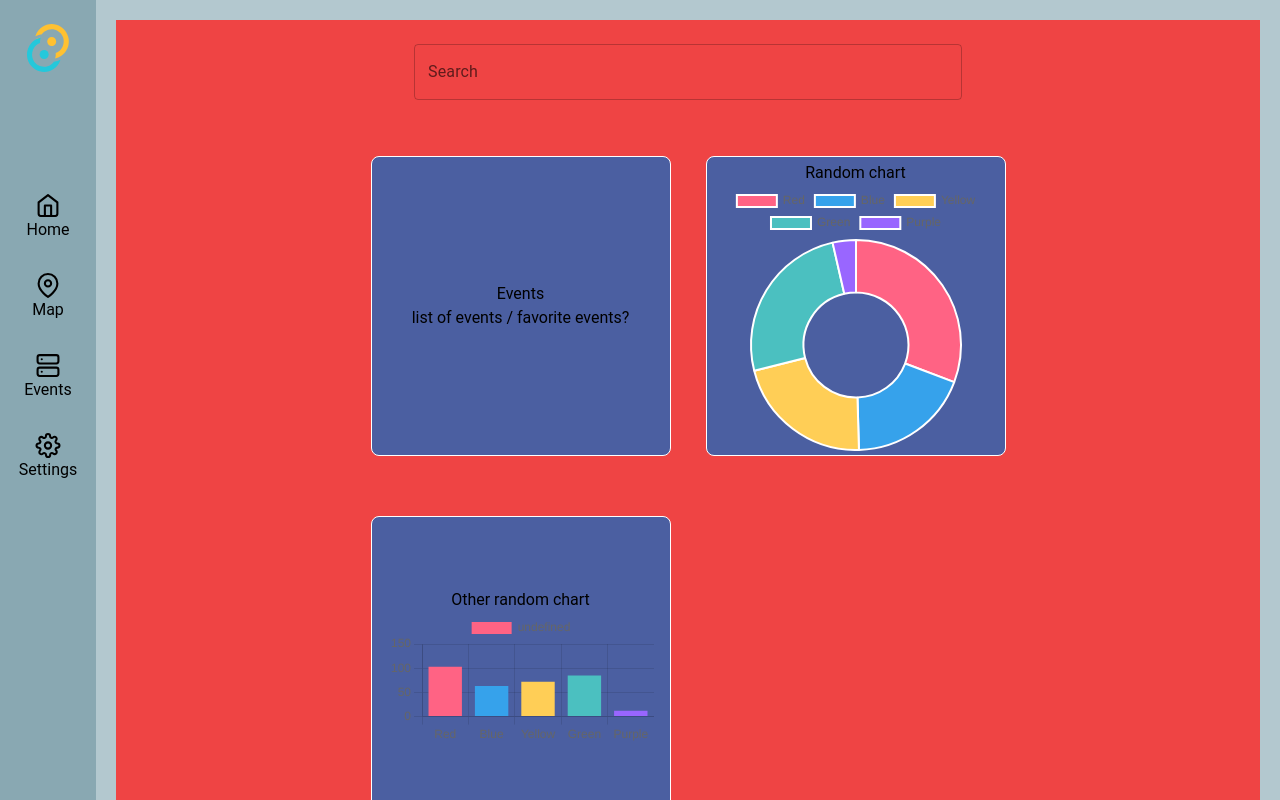
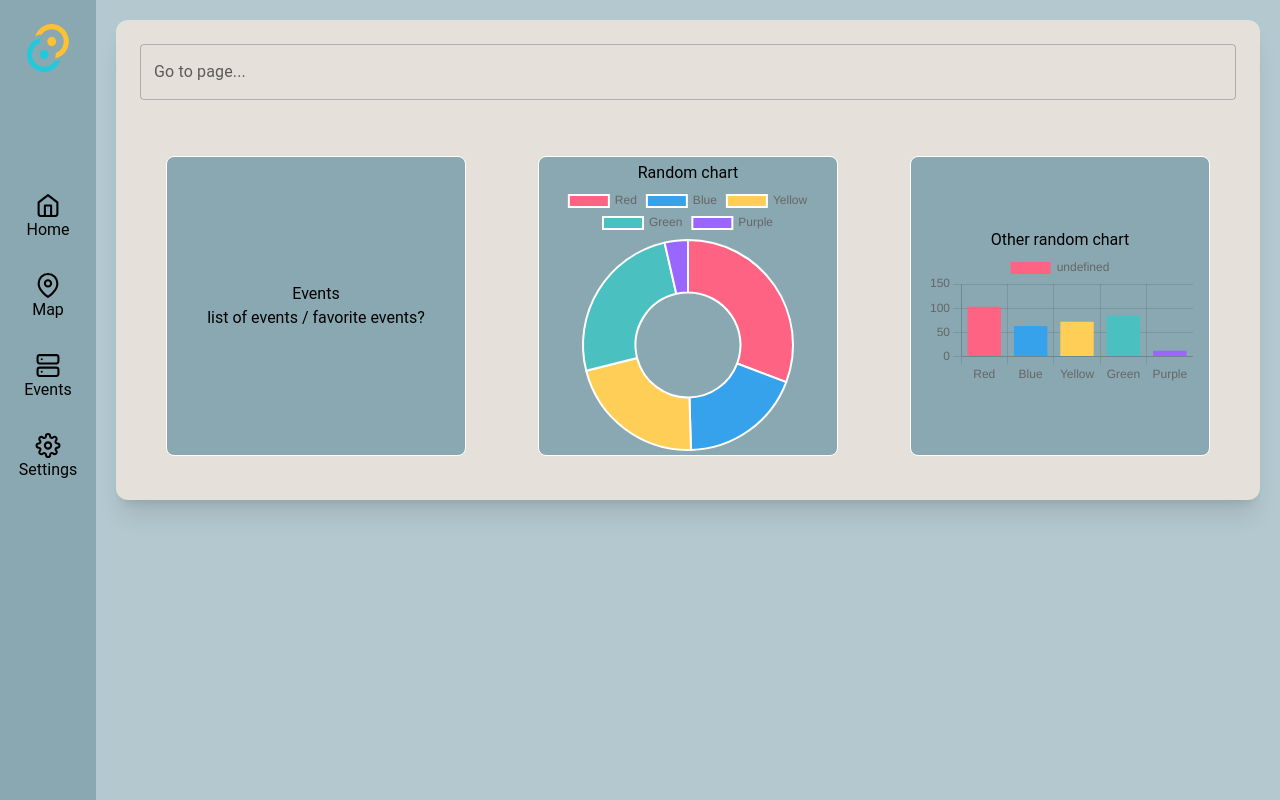
Before and after one commit to SubhayanDas08/ase_grp2, a React (Vite) app in the folder frontend/apps/desktop/: page / in a window 1280 px wide. Built offline with nearby package versions, Linux system fonts and the light colour scheme.

Commit message:
Updated home

```diff
--- a/frontend/apps/desktop/src/App.css
+++ b/frontend/apps/desktop/src/App.css
@@ -71,9 +71,8 @@ body {
 
 .boxContainerWrapper {
   display: grid;
-  grid-template-columns: repeat(2, 1fr);
+  grid-template-columns: repeat(3, 1fr);
   gap: 20px;
-  max-width: 650px;
   margin: 0 auto;
 }
 
@@ -83,7 +82,7 @@ body {
   border: 1px solid #ffffff;
   padding: 16px;
   border-radius: 8px;
-  background-color: #4b5fa1;
+  background-color: var(--secondary-color);
   margin: 20px auto;
   display: flex;
   flex-direction: column;
--- a/frontend/apps/desktop/src/pages/Home.tsx
+++ b/frontend/apps/desktop/src/pages/Home.tsx
@@ -36,8 +36,8 @@ export default function Home() {
       if (searchInput.toLowerCase() == 'map'){
         nav('/map');
       }
-      if (searchInput.toLowerCase() == 'server'){
-        nav('/server');
+      if (searchInput.toLowerCase() == 'events'){
+        nav('/events');
       }
       if (searchInput.toLowerCase() == 'settings'){
         nav('/settings');
@@ -46,13 +46,13 @@ export default function Home() {
   };
 
   return (
-    <div className="bg-red-500 p-6">
-      <div className="w-1/2 mx-auto">
+    <div className="contentContainer textColourDark p-6">
+      <div className="mx-auto">
         <TextField
           id="outlined-basic"
           variant="outlined"
           fullWidth
-          label="Search"
+          label="Go to page..."
           value={searchInput}
           onChange={handleSearchChange}
           onKeyDown={pressEnter}
```
Also changed, not shown: 1 other file (tests, documents, lock files or other folders).
